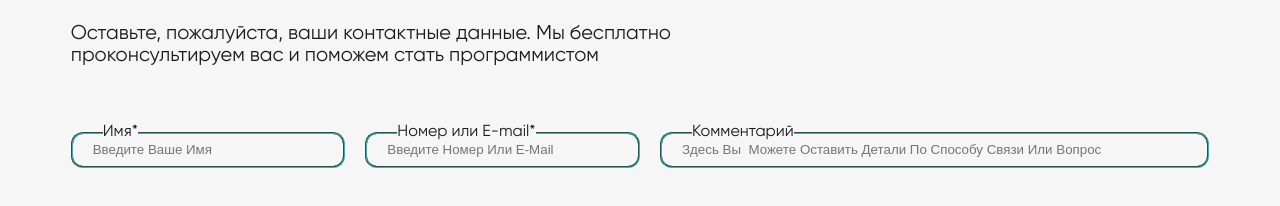
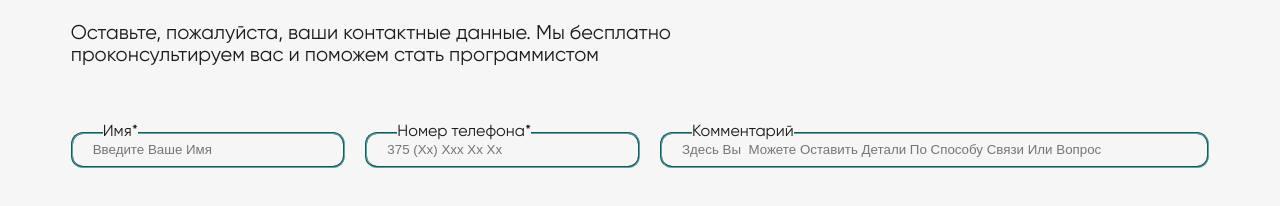
Before and after one commit to JoLiKs/dp124, a React (Create React App) app: page / in a window 1280 px wide. Shown: the part 4975-5181 px from the top of the page. Built offline with nearby package versions, Linux system fonts and the light colour scheme.

Commit message:
add new functional

```diff
--- a/src/Features/FeedbackComponent/FeedbackComponent.js
+++ b/src/Features/FeedbackComponent/FeedbackComponent.js
@@ -1,14 +1,14 @@
 import React, { useState } from 'react';
-import { BurstStarIcon, Button, CheckBox, Input } from '../../Shared';
+import { BurstStarIcon, Button, CheckBox, Input, InputPhone } from '../../Shared';
 import styles from './feedBackComponent.module.scss';
 
 export const FeedbackComponent = () => {
     const [name, setName] = useState('');
-    const [phoneOrEmail, setPhoneOrEmail] = useState('');
+    const [phone, setPhone] = useState('');
     const [comment, setComment] = useState('');
     const [checkbox, setCheckbox] = useState(false);
 
-    const disabled = !name && !phoneOrEmail && !checkbox;
+    const disabled = !name && !phone && !checkbox;
 
     const handleSubmit = (event) => {
         event.preventDefault();
@@ -26,12 +26,12 @@ export const FeedbackComponent = () => {
             <form onSubmit={handleSubmit}>
                 <div className={styles.wrapper__formInputWrapper}>
                     <Input type="text" legend="Имя*" placeholder="Введите ваше имя" value={name} onChange={setName} />
-                    <Input
-                        type="text"
-                        legend="Номер или E-mail*"
-                        placeholder="Введите Номер или E-mail"
-                        value={phoneOrEmail}
-                        onChange={setPhoneOrEmail}
+                    <InputPhone
+                        type="tel"
+                        legend="Номер телефона*"
+                        value={phone}
+                        onChange={setPhone}
+                        placeholder="375 (xx) xxx xx xx"
                     />
                     <Input
                         type="text"
@@ -45,7 +45,7 @@ export const FeedbackComponent = () => {
                     <CheckBox id="checkbox" checked={checkbox} onChange={setCheckbox}>
                         Я ознакомился с <a href="#>"> договором оферты</a> и согласен на обработку персональных данных
                     </CheckBox>
-                    <Button type="submit" disabled={disabled}>
+                    <Button disabled={disabled} type="submit">
                         Начать зарабатывать в IT
                     </Button>
                 </div>
--- a/src/Features/RegistrationCourseBlock/RegistrationCourseBlock.js
+++ b/src/Features/RegistrationCourseBlock/RegistrationCourseBlock.js
@@ -1,8 +1,10 @@
-import React from 'react';
-import { Button, CheckBox, Input } from '../../Shared';
+import React, { useState } from 'react';
+import { Button, CheckBox, Input, InputPhone } from '../../Shared';
 import styles from './RegistrationCourseBlock.module.scss';
 
 export const RegistrationCourseBlock = ({ course }) => {
+    const [name, setName] = useState('');
+    const [phone, setPhone] = useState('');
     return (
         <div className={styles.container}>
             <h3 className={styles.container__title}>Старт группы “JavaCull”</h3>
@@ -12,8 +14,14 @@ export const RegistrationCourseBlock = ({ course }) => {
             <h3 className={styles.container__title}>Кол-во свободных мест </h3>
             <p className={styles.container__text}>7 из 14</p>
             <div className={styles.container__FormWrapper}>
-                <Input type="text" legend="Имя*" placeholder="Введите ваше имя" />
-                <Input type="text" legend="Номер или E-mail*" placeholder="Введите Номер или E-mail" />
+                <Input value={name} onChange={setName} type="text" legend="Имя*" placeholder="Введите ваше имя" />
+                <InputPhone
+                    type="tel"
+                    legend="Номер телефона*"
+                    value={phone}
+                    onChange={setPhone}
+                    placeholder="375 (xx) xxx xx xx"
+                />
                 <CheckBox className={styles.container__FormWrapper__checkbox} id="checkbox">
                     Я ознакомился с <a href="#>"> договором оферты</a> и согласен на обработку персональных данных
                 </CheckBox>
--- /dev/null
+++ b/src/Shared/InputPhone/InputPhone.js
@@ -0,0 +1,37 @@
+import React from 'react';
+import styles from '../Input/input.module.scss';
+
+export const InputPhone = ({ legend, placeholder, type, value, onChange }) => {
+    const handleChange = (event) => {
+        const inputValue = event.target.value;
+        const modifiedValue = inputValue.replace(/\D/g, '').slice(0, 12);
+        onChange(modifiedValue);
+    };
+
+    const handleBlur = () => {
+        let formattedPhone = value;
+        if (value.length === 12) {
+            formattedPhone = `+${value.slice(0, 3)} ${value.slice(3, 5)} ${value.slice(5, 8)} ${value.slice(
+                8,
+                10
+            )} ${value.slice(10, 12)}`;
+        }
+        onChange(formattedPhone);
+    };
+
+    return (
+        <fieldset className={styles.fieldset}>
+            <legend className={styles.legend}>{legend}</legend>
+            <input
+                onChange={handleChange}
+                onBlur={handleBlur}
+                value={value}
+                className={styles.input}
+                type={type}
+                id={type}
+                placeholder={placeholder}
+                autoComplete="off"
+            />
+        </fieldset>
+    );
+};
--- a/src/Shared/index.js
+++ b/src/Shared/index.js
@@ -34,6 +34,7 @@ export { teachersList } from './config/constants';
 export { coursePageText } from './config/constants';
 export { TeacherCard } from './TeacherCard/TeacherCard';
 export { Input } from './Input/Input';
+export { InputPhone } from './InputPhone/InputPhone';
 export { CheckBox } from './CheckBox/CheckBox';
 export { onlineAndOfflinePagesContent } from './config/constants';
 export { tabsList } from './config/constants';
```
